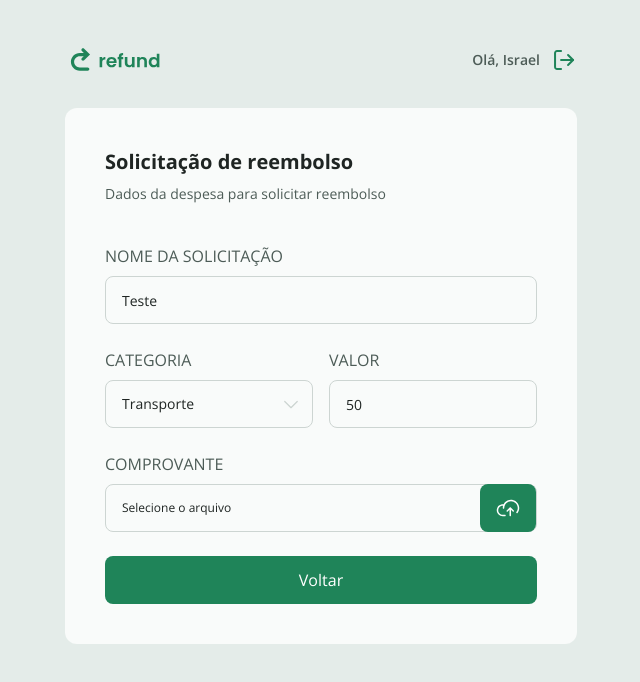
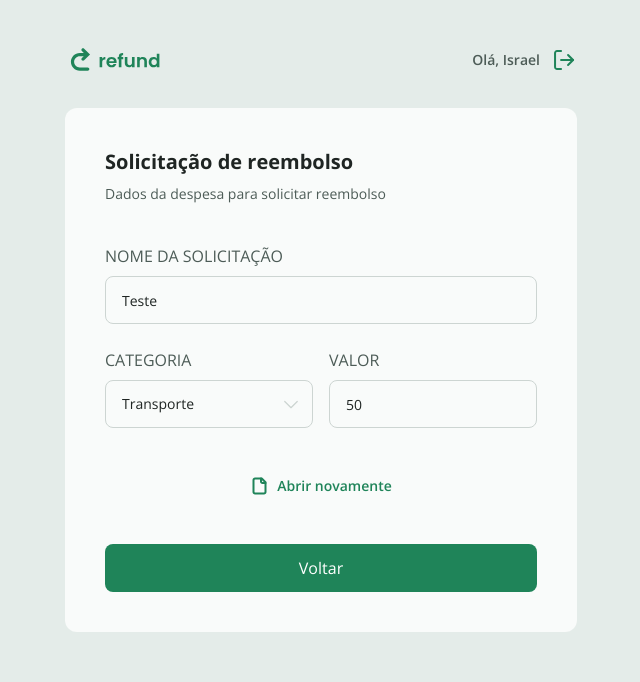
Before and after one commit to israeltx/n11-refund-tailwind, a React (Vite) app: page /refund/123 in a window 1280 px wide. Shown: the top 682 px of the page, without its empty margins (319-959 px from the left). Built offline with nearby package versions, Linux system fonts and the light colour scheme.

Commit message:
Change the upload button's behaviour based on the existence on an id

```diff
--- a/src/pages/Refund.tsx
+++ b/src/pages/Refund.tsx
@@ -4,6 +4,8 @@
 import { Select } from "../components/Select";
 import { Upload } from "../components/Upload";
 import { Button } from "../components/Button";
+
+import fileSvg from "../assets/file.svg"
 import { CATEGORIES, CATEGORIES_KEYS } from "../utils/categories";
 
 export function Refund() {
@@ -63,10 +65,21 @@
         />
       </div>
 
-      <Upload
-        filename={filename && filename.name}
-        onChange={(e) => e.target.files && setFilename(e.target.files[0])}
-      />
+      {
+        params.id ? (
+          <a href="https://www.rocketseat.com.br/" target="_blank"
+            className="text-sm text-green-100 font-semibold flex items-center justify-center gap-2 my-6 hover:opacity-70 transition ease-linear">
+            <img src={fileSvg} alt="Ícone de arquivo" />
+            Abrir novamente
+          </a>
+        ) : (
+          <Upload
+            filename={filename && filename.name}
+            onChange={(e) => e.target.files && setFilename(e.target.files[0])}
+          />
+        )
+      }
+
 
       <Button
         type="submit"
```
